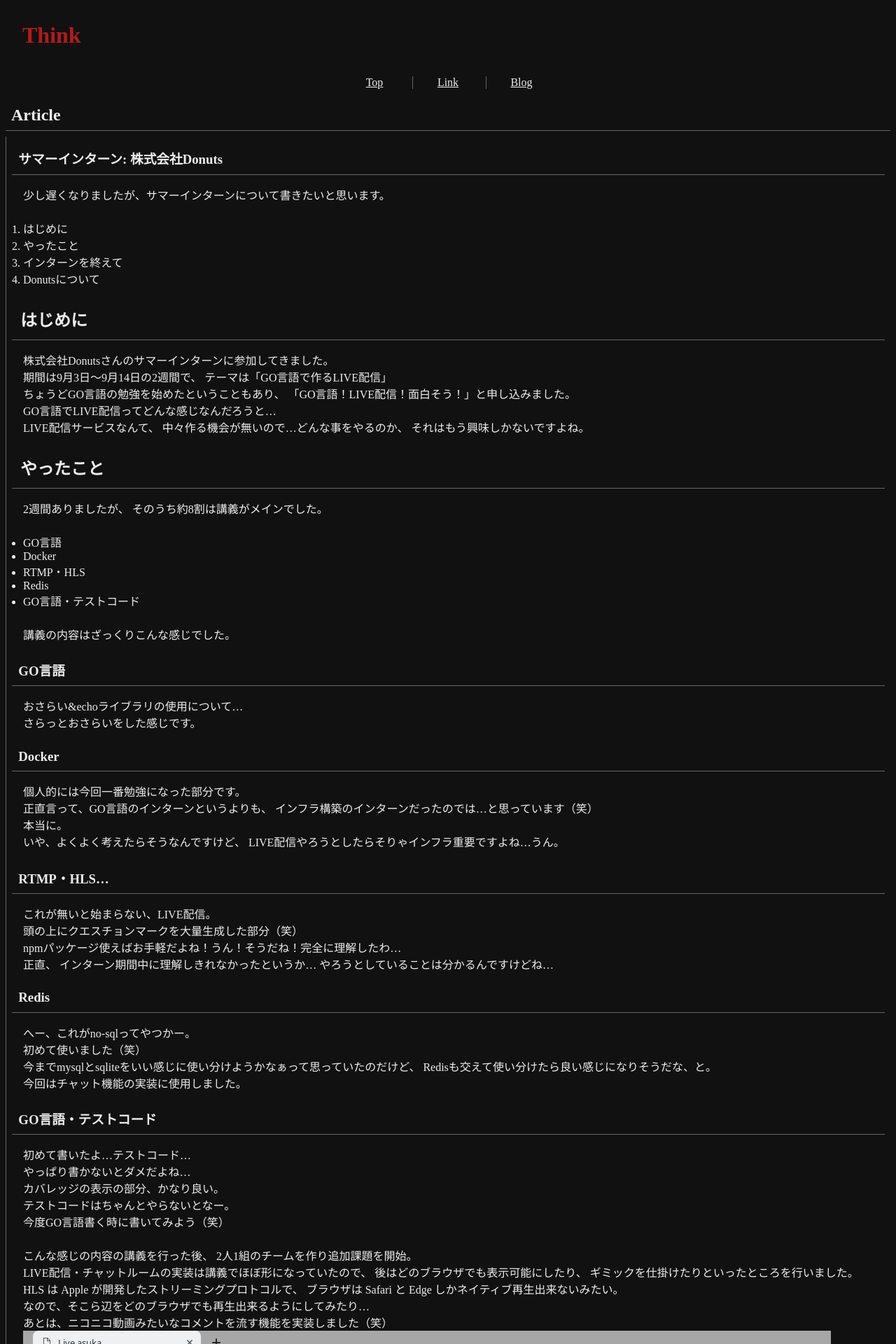
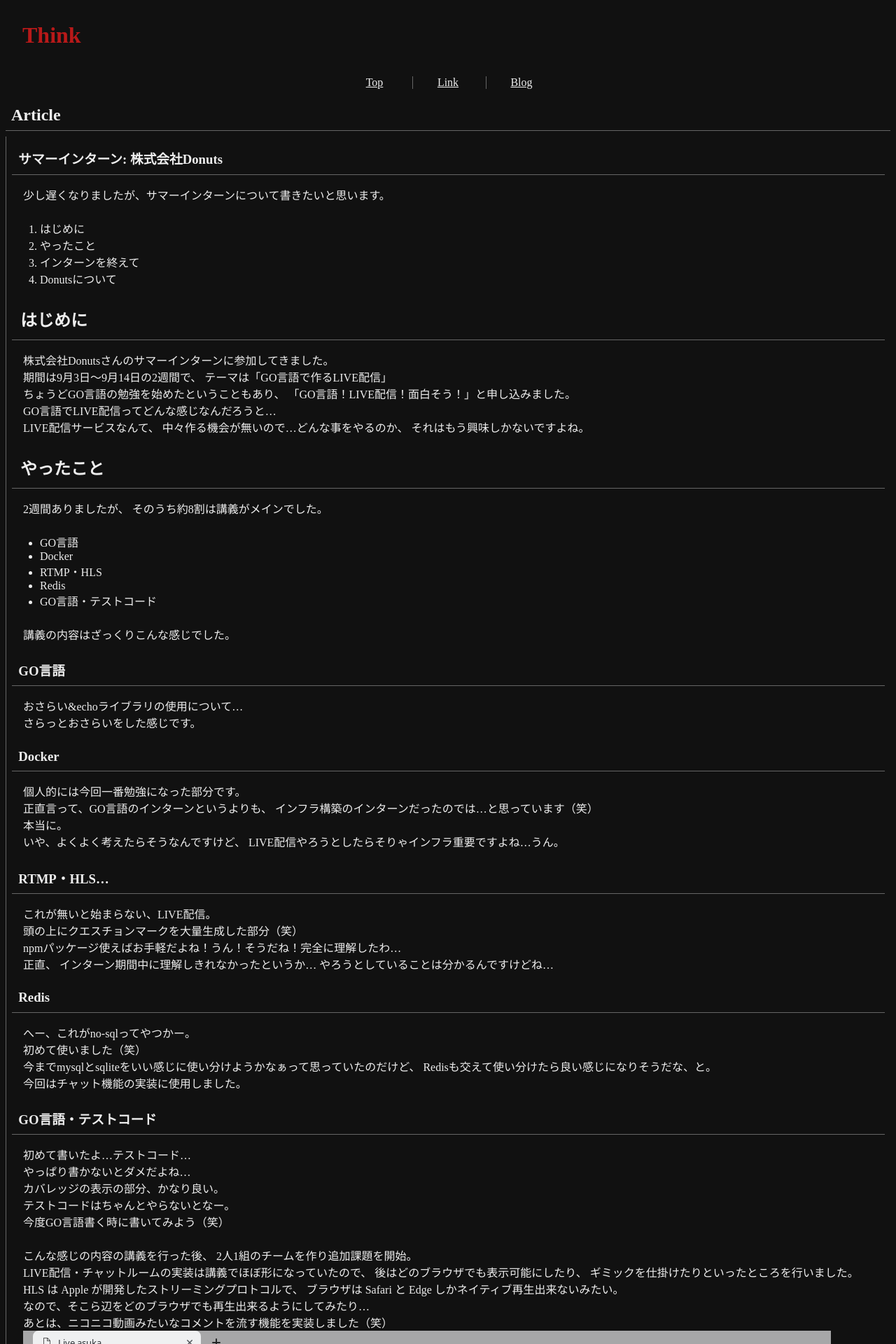
Before and after one commit to a-skua/a-skua.github.io, a Jekyll site: the page built from _posts/2018-10-04-intern.md, in a window 1280 px wide. Shown: the top 1920 px of the page at 70% size. Built offline with Jekyll 4.4.1, drawn with Linux system fonts in a browser that asks for light colours; comment, search, counter and statistics services are not loaded.

Commit message:
fix layout

```diff
--- a/_config.yml
+++ b/_config.yml
@@ -1,5 +1,5 @@
 permalink: /blog/:categories/:year/:month/:day/:title/
-paginate: 5
+paginate: 8
 paginate_path: "/blog/page:num"
 plugins: [jekyll-paginate]
 sass:
--- /dev/null
+++ b/_layouts/blog.html
@@ -0,0 +1,6 @@
+---
+layout: base
+stylesheet: blog
+javascript: default
+---
+{{ content }}
--- a/_scss/base.scss
+++ b/_scss/base.scss
@@ -1,4 +1,4 @@
-@import 'default.scss';
+@import 'pieces/border.scss';
 @mixin base {
 	body {
 		margin: 0;
@@ -88,8 +88,6 @@
 						border-width: 0 0 1px;
 						@include border_solid;
 					}
-					&>ul,
-					&>ol,
 					&>dl,
 					&>p {
 						margin: 0.5em;
--- /dev/null
+++ b/assets/css/blog.scss
@@ -0,0 +1,36 @@
+---
+---
+@import 'base.scss';
+@include base;
+
+.blog_item {
+	padding: 0 0 0 8px;
+	a {
+		display: block;
+		margin: 0;
+		padding: 0;
+		text-decoration: none;
+		border-style: solid;
+		border-width: 1px;
+		border-color: #333;
+	}
+	h1 {
+		margin: 0;
+		padding: 0.5em;
+		border-style: inherit;
+		border-color: inherit;
+		border-width: 0 0 1px;
+	}
+	p {
+		margin: 0;
+		padding: 1em;
+	}
+	p+p {
+		padding: 0.5em;
+		border-style: inherit;
+		border-color: inherit;
+		border-width: 1px 0 0;
+		text-align: right;
+	}
+
+}
```
Also changed, not shown: blog/index.html (+7 -7 lines), _scss/pieces/border.scss (renamed from _scss/default.scss).
